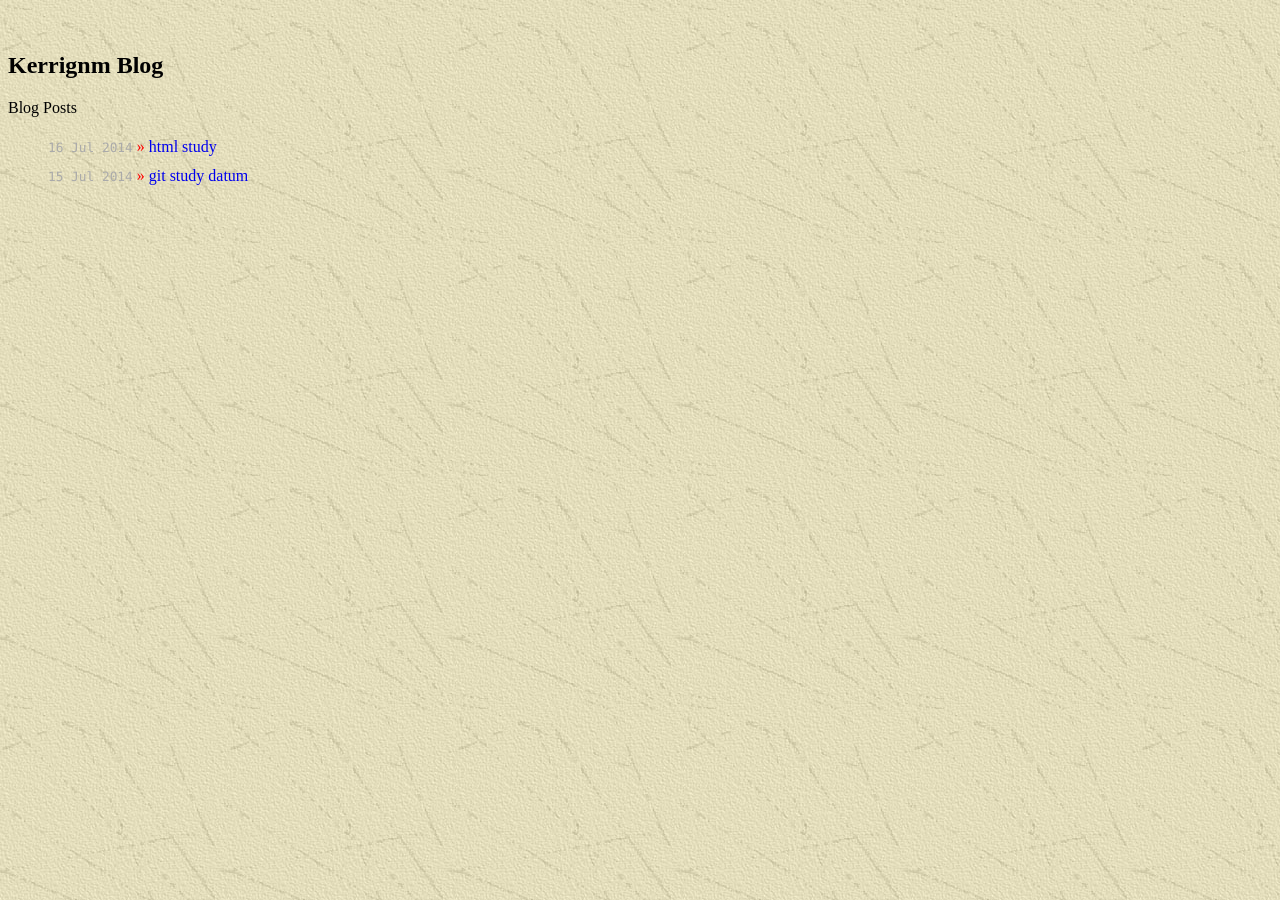
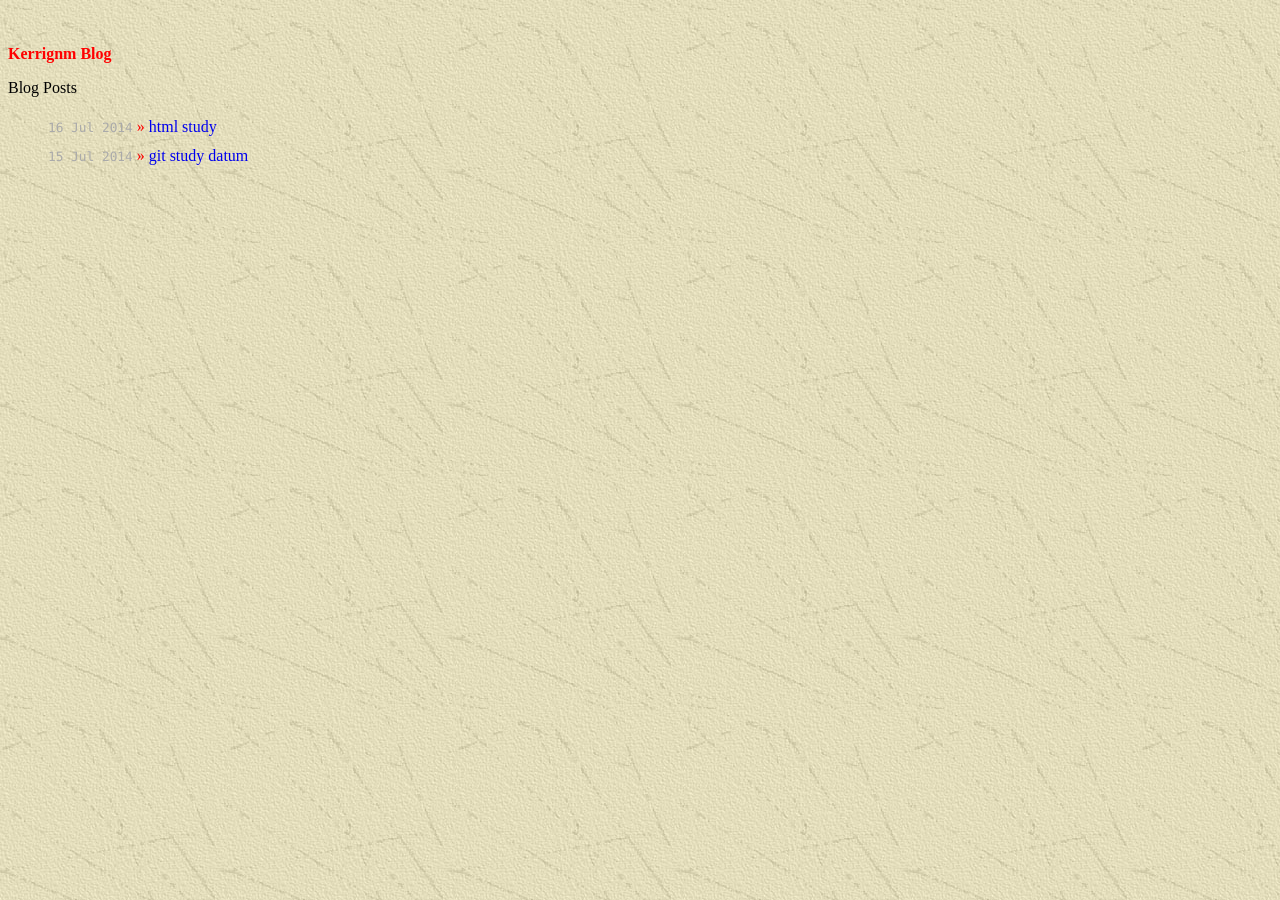
Before and after one commit to kerrignm/blog, a Jekyll site: the page built from index.html, in a window 1280 px wide. Built offline with Jekyll 4.4.1, drawn with Linux system fonts in a browser that asks for light colours.

Commit message:
debug test

```diff
--- a/_layouts/post.html
+++ b/_layouts/post.html
@@ -3,7 +3,6 @@
 　　<head>
 　　　　<meta http-equiv="content-type" content="text/html; charset=utf-8" />
 　　　　<title>{{ page.title }}</title>
-		<link rel="stylesheet" href="{{ site.baseurl }}/css/mystyle.css" type="text/css" />
 　　</head>
 　　<body style="background-color:#C0C0C0">
 　　<!--body background="{{ site.baseurl }}/images/eg_background.jpg"-->
--- a/css/mystyle.css
+++ b/css/mystyle.css
@@ -1,4 +1,8 @@
 
+h1, h2, h3, h4, h5, h6 {
+	color: red;
+	font-size: 100%;
+}
 ul.posts {
 	color: #F00;
 	list-style-type: none;
```
